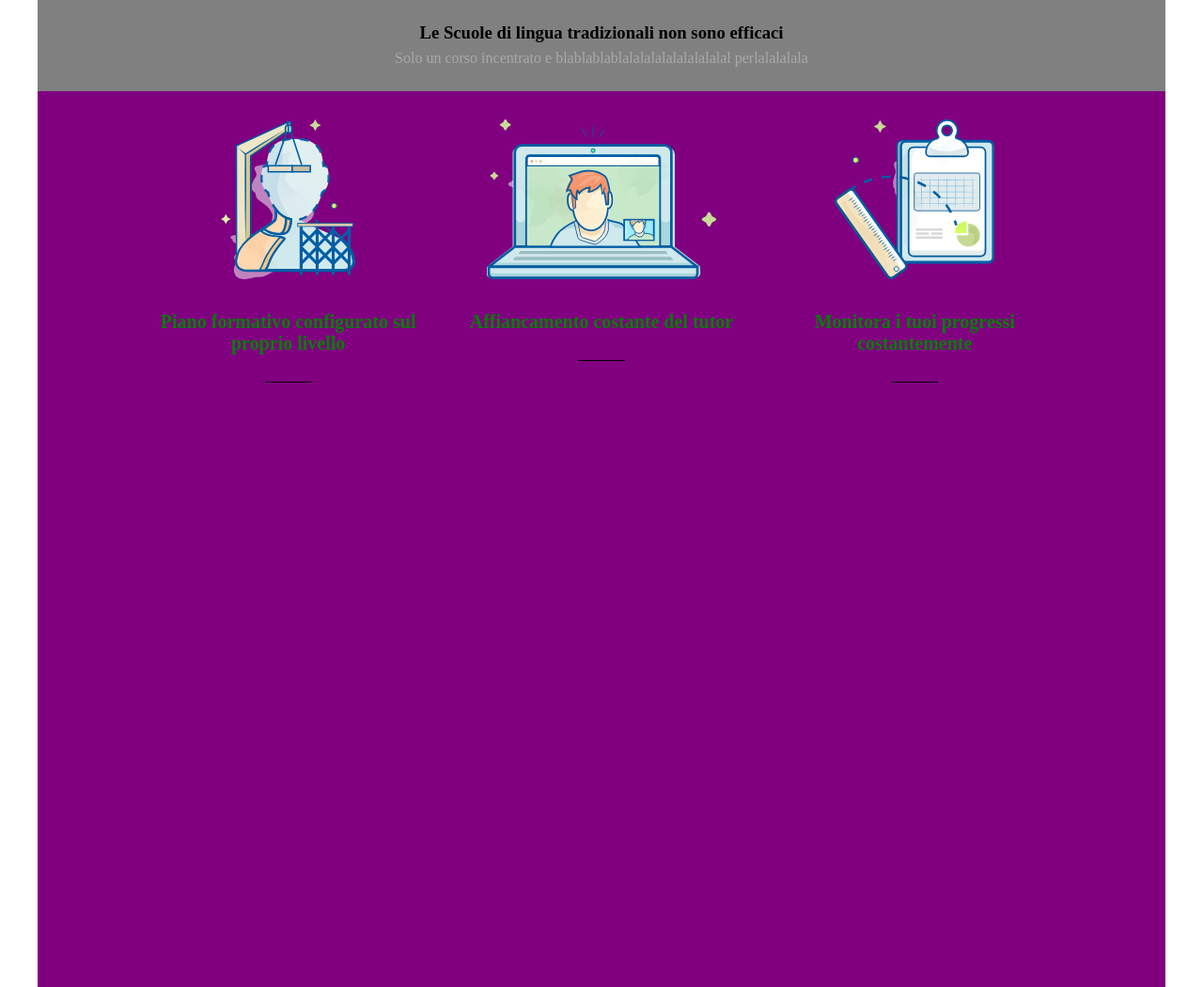
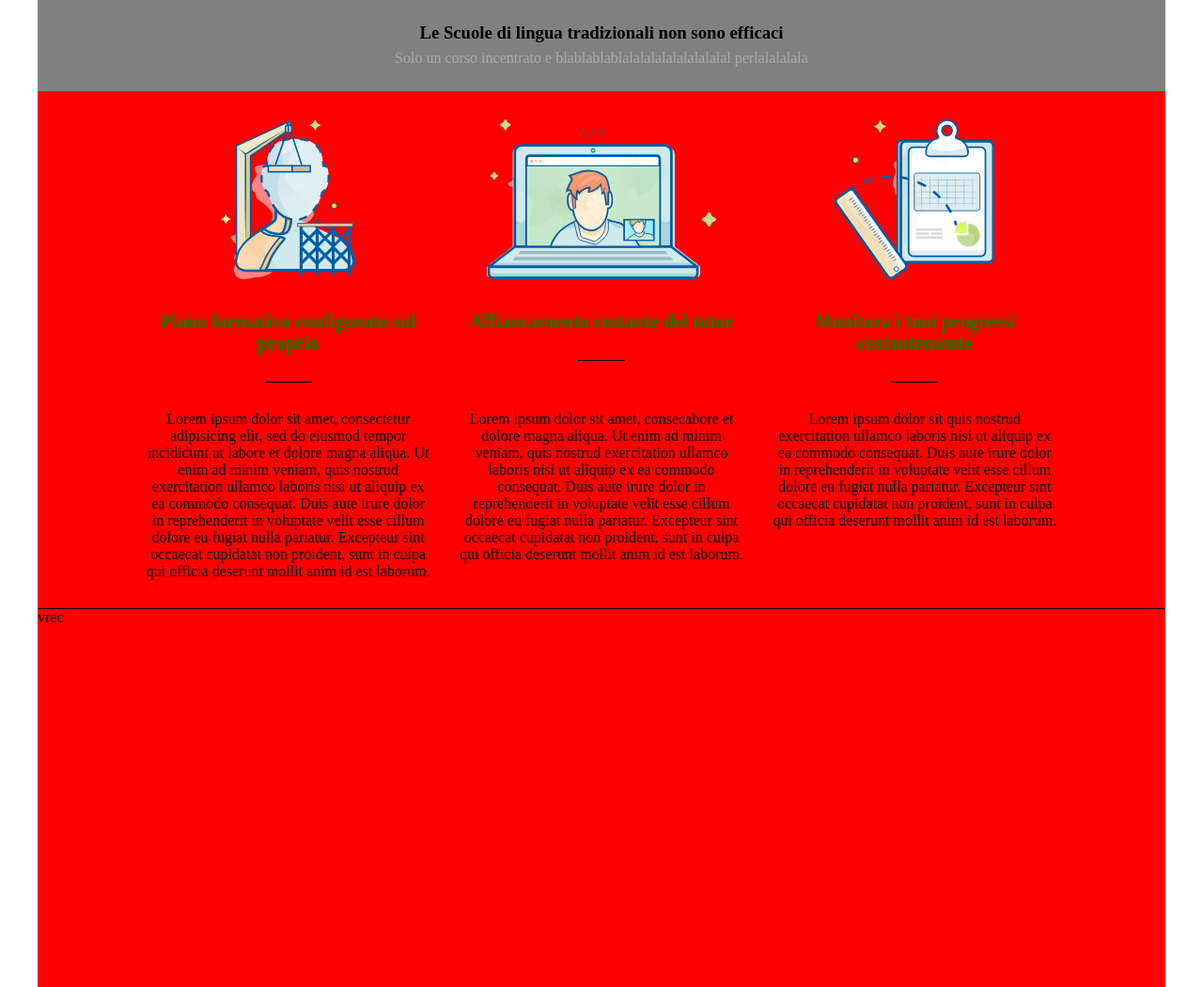
Before and after one commit to rakhan177/htmlcss-fluentify, a plain HTML site: page index.html in a window 1280 px wide. Shown: the part 403-1453 px from the top of the page at 94% size. Drawn offline with Linux system fonts and the light colour scheme.

Commit message:
devo fare ultimo main

```diff
--- a/css/style.css
+++ b/css/style.css
@@ -126,7 +126,7 @@ header nav li{
 }
 
 /* css main */
-/* banda grigia main */
+/* banda grigia main:section1 */
 
 .gray-band{
   width: 100%;
@@ -146,34 +146,31 @@ transform: translate(0, -50%);
   color: darkgray;
 }
 
-/* / banda grigia main */
+/* / banda grigia main:section1 */
 /* section 2 main */
 
 main section:nth-child(2){
   width: 100%;
-  height: 1000px;
-  background-color: purple;
 }
 
-main section:nth-child(2) > .sezione2{
+main section > .sezione2-3{
   width: calc(100% / 3);
   text-align: center;
   position: relative;
-  /* padding-bottom: 30px; */
 }
 
-main section:nth-child(2) > .sezione2 > img{
+main section:nth-child(2) > .sezione2-3 > img{
   padding-top: 30px;
   height: 200px;
 }
 
-main section:nth-child(2) > .sezione2 > h3{
+main section:nth-child(2) > .sezione2-3 > h3{
   padding-top: 30px;
   color: green;
   font-size: 20px;
 }
 
-main section:nth-child(2) > .sezione2 > .linea{
+main section:nth-child(2) > .sezione2-3 > .linea{
   width: 50px;
   height: 30px;
   border-bottom: 1px solid black;
@@ -183,3 +180,30 @@ main section:nth-child(2) > .sezione2 > .linea{
 }
 
 /* / section2 main */
+/* comuni a 2 e 3  */
+
+main section:nth-child(2) h3, main section:nth-child(3) div{
+  padding: 0 15px;
+}
+
+/* / comuni a 2 e 3  */
+/* section3 main */
+
+main section:nth-child(3){
+  width: 100%;
+  margin-top: 60px;
+}
+
+main section:nth-child(3) > div:first-child{
+  margin-bottom: 30px;
+}
+
+/* / section3 main */
+/* section4 main */
+
+main section:nth-child(4){
+  clear: left;
+  width: 100%;
+  height: 400px;
+  border-top: 1px solid black;
+}
--- a/index.html
+++ b/index.html
@@ -54,35 +54,66 @@
         </div>
       </header>
       <main>
-        <!-- banda grigia inizio main -->
+        <!-- banda grigia main:sezione 1 -->
         <section class="gray-band">
           <div>
             <h3>Le Scuole di lingua tradizionali non sono efficaci</h3>
             <p>Solo un corso incentrato e blablablablalalalalalalalalalal perlalalalala</p>
           </div>
         </section>
-        <!-- / banda grigia inizio main -->
+        <!-- / banda grigia main:sezione 1 -->
         <!-- sezione 2 main -->
         <section class="pdl pdr clearfix">
-          <div class="sezione2 fl">
+            <!-- prima sinistra sec2 -->
+          <div class="sezione2-3 fl">
             <img src="img/profile.svg" alt="">
-            <h3>Piano formativo configurato sul proprio livello</h3>
+            <h3>Piano formativo configurato sul proprio</h3>
             <div class="linea"></div>
-
-
           </div>
-          <div class="sezione2 fl">
+          <!-- / parte sinistra sec2 -->
+          <!-- parte centrale sec2 -->
+          <div class="sezione2-3 fl">
             <img src="img/computer.svg" alt="">
             <h3>Affiancamento costante del tutor</h3>
             <div class="linea"></div>
           </div>
-          <div class="sezione2 fl">
+          <!-- / parte centrale sec2 -->
+          <!-- parte destra sec2 -->
+          <div class="sezione2-3 fl">
             <img src="img/doc.svg" alt="">
             <h3>Monitora i tuoi progressi costantemente</h3>
             <div class="linea"></div>
           </div>
+          <!-- / parte destra sec2 -->
         </section>
         <!-- / sezione 2 main -->
+        <!-- sezione 3 main -->
+        <section class="pdl pdr">
+          <div class="sezione2-3 fl">
+            Lorem ipsum dolor sit amet, consectetur adipisicing elit, sed do eiusmod tempor incididunt ut labore et dolore magna aliqua. Ut enim ad minim veniam, quis nostrud exercitation ullamco laboris nisi ut aliquip ex ea commodo consequat. Duis aute irure dolor in reprehenderit in voluptate velit esse cillum dolore eu fugiat nulla pariatur. Excepteur sint occaecat cupidatat non proident, sunt in culpa qui officia deserunt mollit anim id est laborum.
+          </div>
+          <div class="sezione2-3 fl">
+            Lorem ipsum dolor sit amet, consecabore et dolore magna aliqua. Ut enim ad minim veniam, quis nostrud exercitation ullamco laboris nisi ut aliquip ex ea commodo consequat. Duis aute irure dolor in reprehenderit in voluptate velit esse cillum dolore eu fugiat nulla pariatur. Excepteur sint occaecat cupidatat non proident, sunt in culpa qui officia deserunt mollit anim id est laborum.
+          </div>
+          <div class="sezione2-3 fl">
+            Lorem ipsum dolor sit quis nostrud exercitation ullamco laboris nisi ut aliquip ex ea commodo consequat. Duis aute irure dolor in reprehenderit in voluptate velit esse cillum dolore eu fugiat nulla pariatur. Excepteur sint occaecat cupidatat non proident, sunt in culpa qui officia deserunt mollit anim id est laborum.
+          </div>
+        </section>
+        <!-- / sezione 3 main -->
+        <!-- sezione 4 main -->
+        <section>
+          <!-- section4-right -->
+          vrec
+          <div class="section4-right">
+
+          </div>
+          <!-- / section4-right -->
+          <!-- section4-left -->
+          <div class="section4-left">
+
+          </div>
+          <!-- / section4-left -->
+        </section>
       </main>
 
     </div>
```
